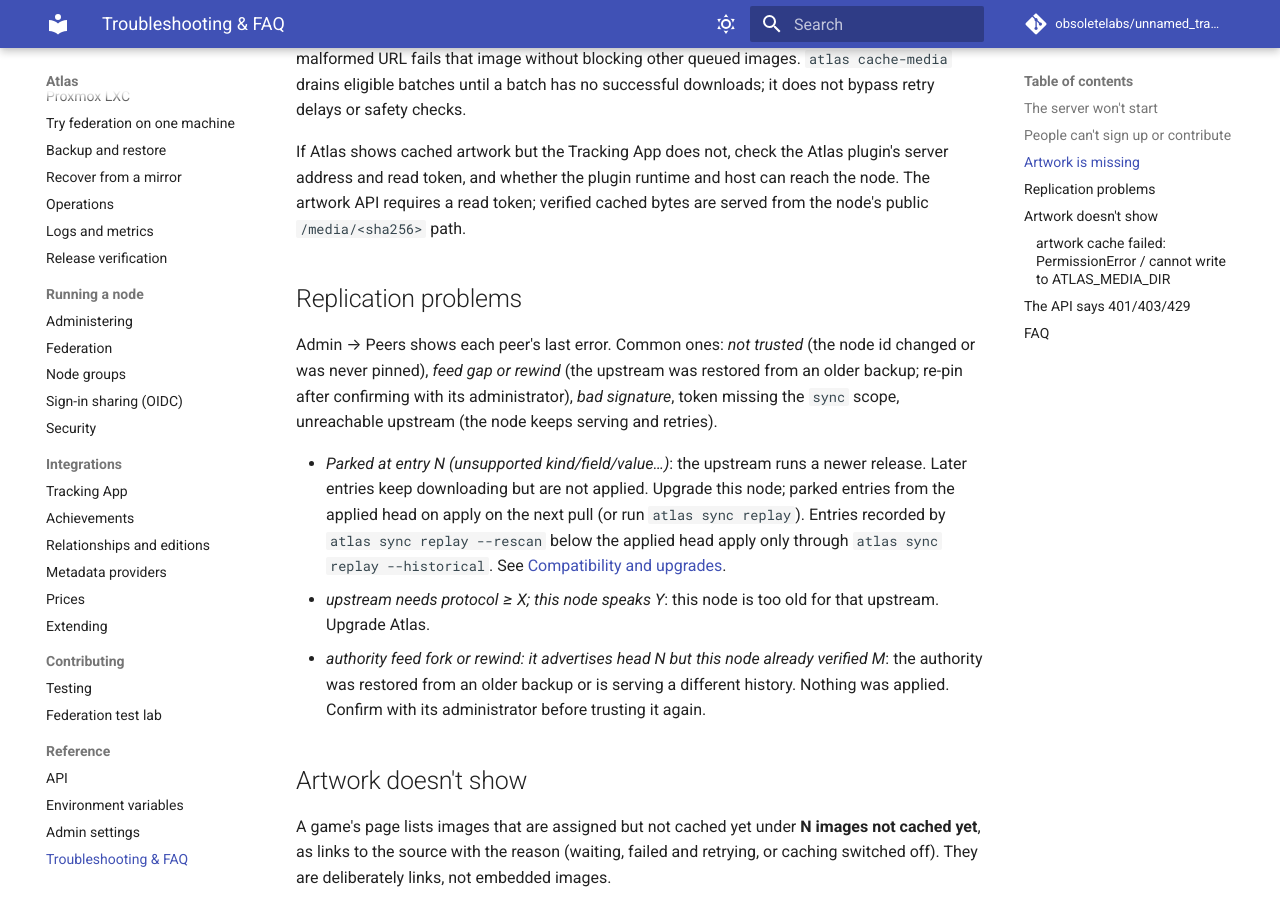
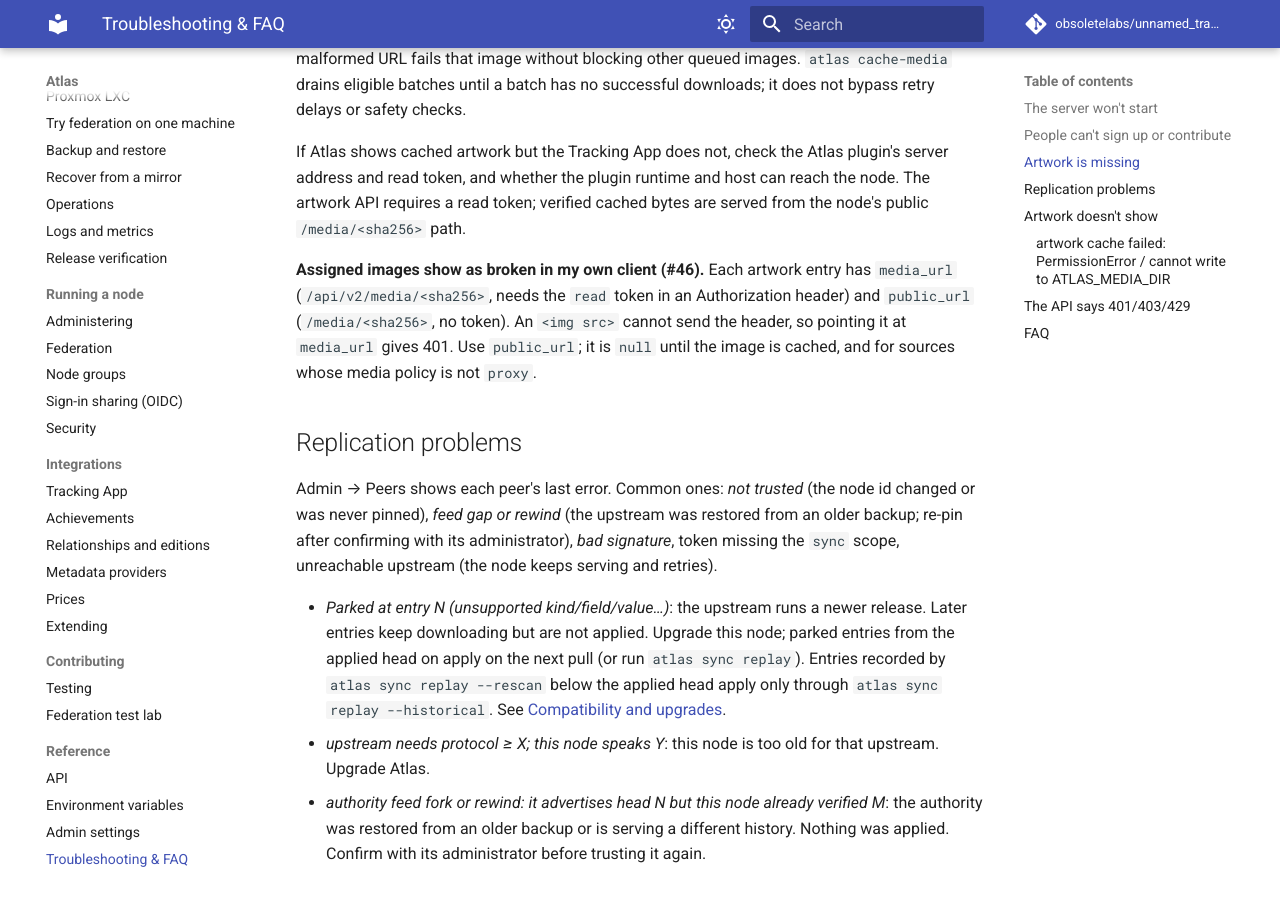
Before and after one commit to obsoletelabs/unnamed_tracking_metadata, an MkDocs documentation site: the page built from docs/guide/troubleshooting.md, in a window 1280 px wide and 900 px high, scrolled down 1260 px. Built offline with MkDocs 1.6.1 and Material for MkDocs 9.7.7, drawn with Linux system fonts in a browser that asks for light colours; comment, search, counter and statistics services are not loaded.

Commit message:
fix(media): give artwork a token-free public_url so assigned images display in <img> tags (#46)
Co-Authored-By: Claude Sonnet 5.5 <noreply@anthropic.com>

```diff
--- a/docs/guide/troubleshooting.md
+++ b/docs/guide/troubleshooting.md
@@ -43,6 +43,11 @@ plugin's server address and read token, and whether the plugin runtime and host
 can reach the node. The artwork API requires a read token; verified cached bytes
 are served from the node's public `/media/<sha256>` path.
 
+**Assigned images show as broken in my own client (#46).** Each artwork entry has `media_url`
+(`/api/v2/media/<sha256>`, needs the `read` token in an Authorization header) and `public_url`
+(`/media/<sha256>`, no token). An `<img src>` cannot send the header, so pointing it at `media_url` gives 401.
+Use `public_url`; it is `null` until the image is cached, and for sources whose media policy is not `proxy`.
+
 ## Replication problems
 
 Admin → Peers shows each peer's last error. Common ones: *not trusted* (the node id changed or was never pinned), *feed gap or rewind* (the upstream was restored from an older backup; re-pin after confirming with its administrator), *bad signature*, token missing the `sync` scope, unreachable upstream (the node keeps serving and retries).
```
Also changed, not shown: docs/app-integration-contract.md (+13 -0 lines), 1 other file.
